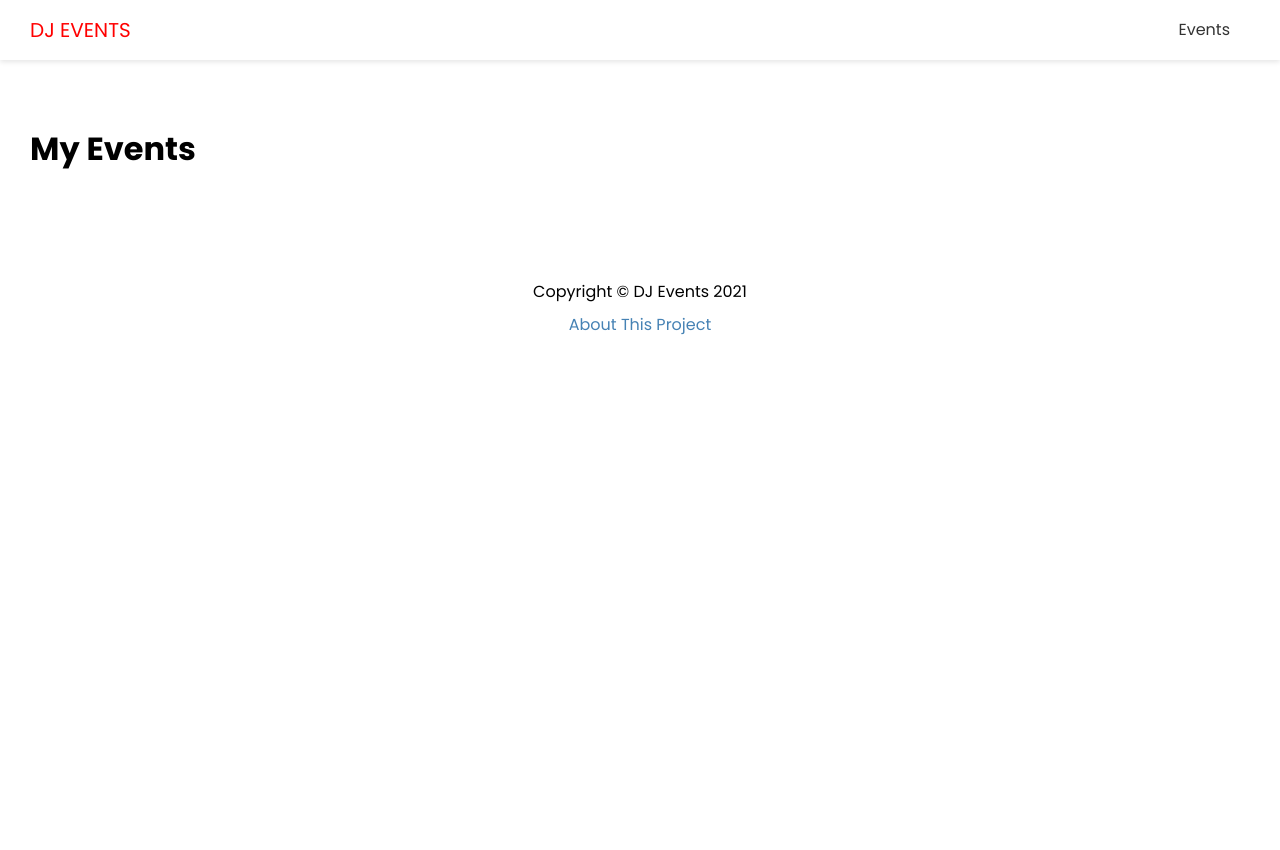
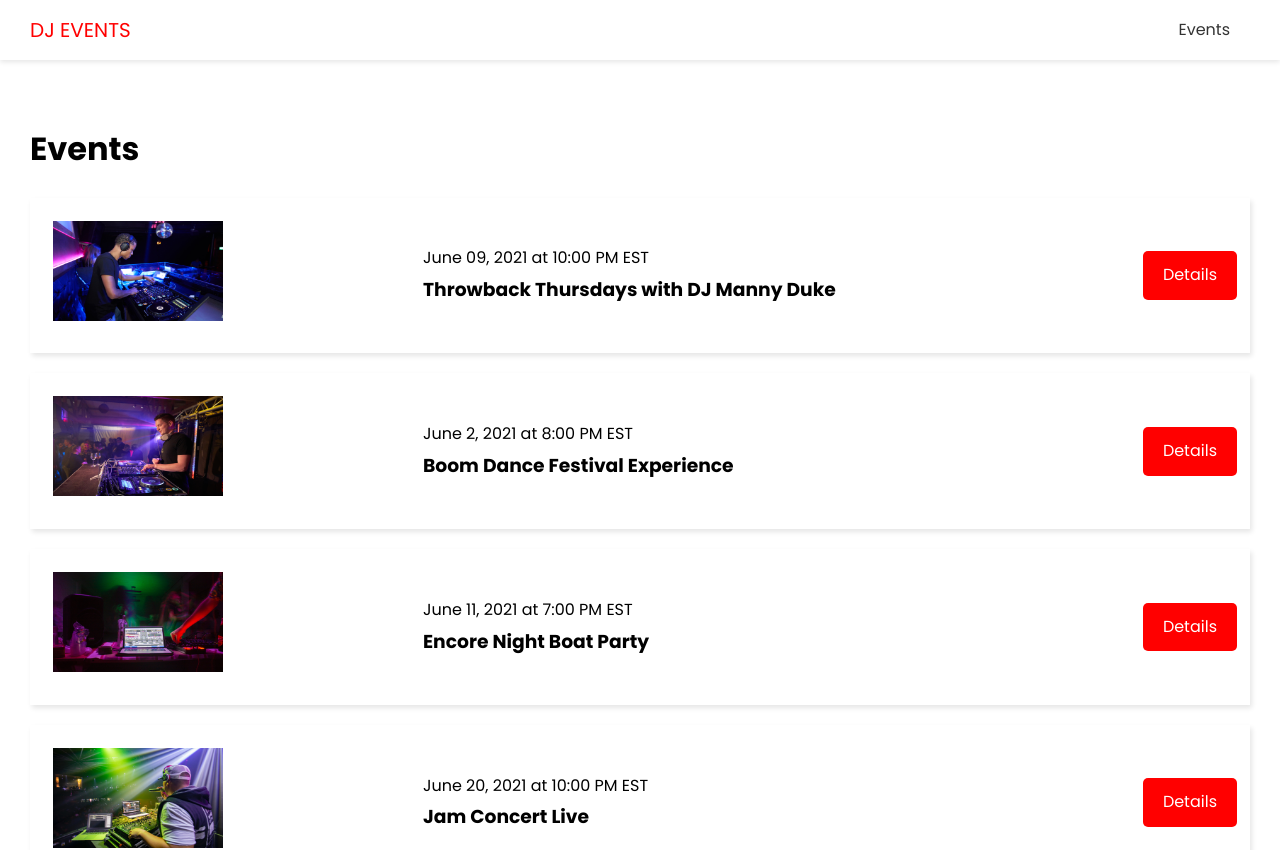
Before and after one commit to asa108/dj-events, a Next.js app in the folder dj-events-frontend/: page /events in a window 1280 px wide. Shown: the top 850 px of the page. Before the commit the page ends 800 px from the top, so only its background shows below. Built offline with nearby package versions, Linux system fonts and the light colour scheme; no server answers.

Commit message:
displayed events

```diff
--- /dev/null
+++ b/dj-events-frontend/components/EventItem.js
@@ -0,0 +1,30 @@
+import Link from "next/dist/client/link";
+import Image from "next/image";
+import styles from "@/styles/EventItem.module.css";
+
+export default function EventItem({ evt }) {
+  return (
+    <div className={styles.event}>
+      <div className={styles.img}>
+        <Image
+          src={evt.image ? evt.image : "/images/event-default.png"}
+          width={170}
+          height={100}
+        />
+      </div>
+
+      <div className={styles.info}>
+        <span>
+          {evt.date} at {evt.time}
+        </span>
+        <h3>{evt.name}</h3>
+      </div>
+
+      <div className={styles.link}>
+        <Link href={`events/${evt.slug}`}>
+          <a className="btn">Details</a>
+        </Link>
+      </div>
+    </div>
+  );
+}
--- a/dj-events-frontend/pages/events/index.js
+++ b/dj-events-frontend/pages/events/index.js
@@ -1,9 +1,26 @@
 import Layout from "@/components/Layout";
+import EventItem from "@/components/EventItem";
+import { API_URL } from "@/config/index";
 
-export default function EventsPage() {
+export default function EventsPage({ events }) {
   return (
     <Layout>
-      <h1>My Events</h1>
+      <h1>Events</h1>
+      {events.length === 0 && <h3>No events to showed</h3>}
+      {events.map((evt) => (
+        <EventItem key={evt.id} evt={evt} />
+      ))}
     </Layout>
   );
 }
+
+// runs this everytime we come home page
+export async function getServerSideProps() {
+  const res = await fetch(`${API_URL}/api/events`);
+  const events = await res.json();
+
+  return {
+    props: { events },
+    // revalidate: 1,
+  };
+}
--- /dev/null
+++ b/dj-events-frontend/styles/EventItem.module.css
@@ -0,0 +1,28 @@
+.event {
+  display: flex;
+  justify-content: space-between;
+  align-items: center;
+  margin: 20px 0;
+  padding: 13px;
+  box-shadow: 2px 3px 5px rgba(0, 0, 0, 0.1);
+}
+
+.img {
+  flex: 1;
+  margin: 10px;
+}
+
+.info {
+  flex: 2;
+}
+
+@media (max-width: 600px) {
+  .event {
+    flex-direction: column;
+    text-align: center;
+  }
+
+  .info {
+    margin-bottom: 20px;
+  }
+}
```
Also changed, not shown: dj-events-frontend/pages/index.js (+15 -3 lines).
